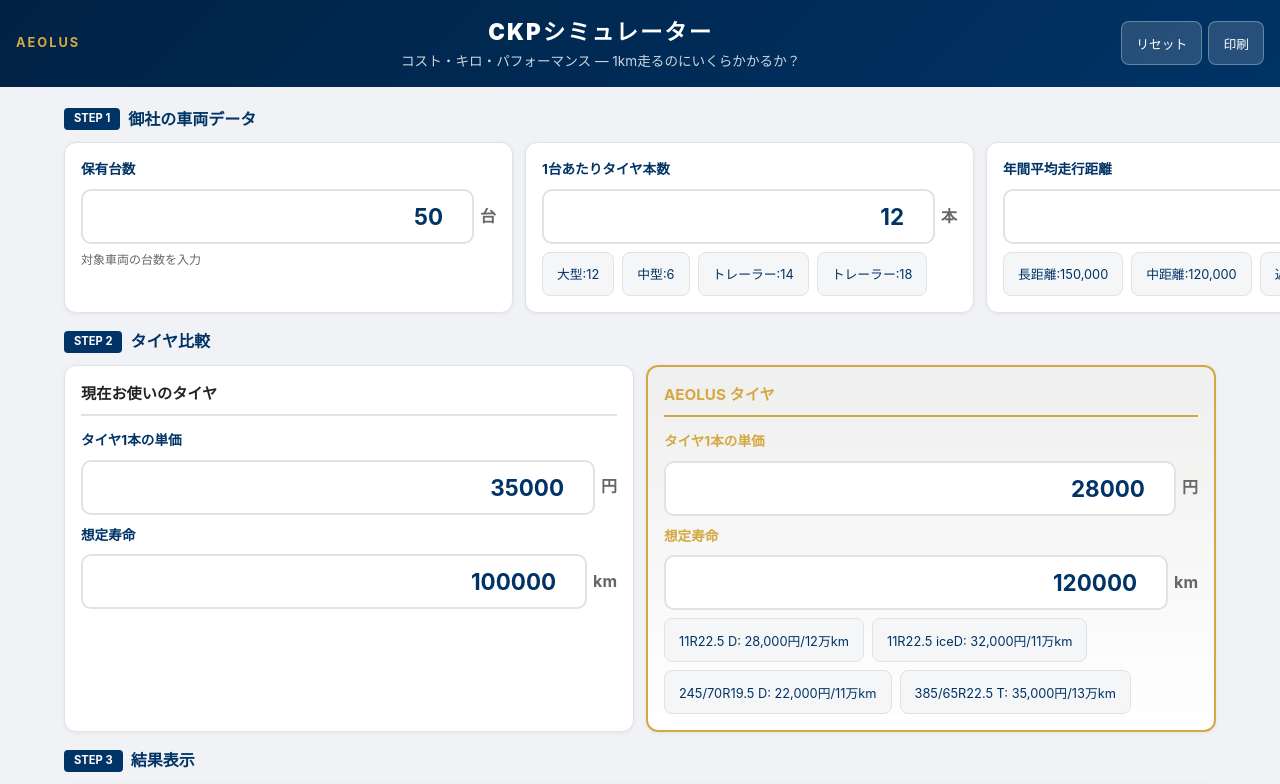
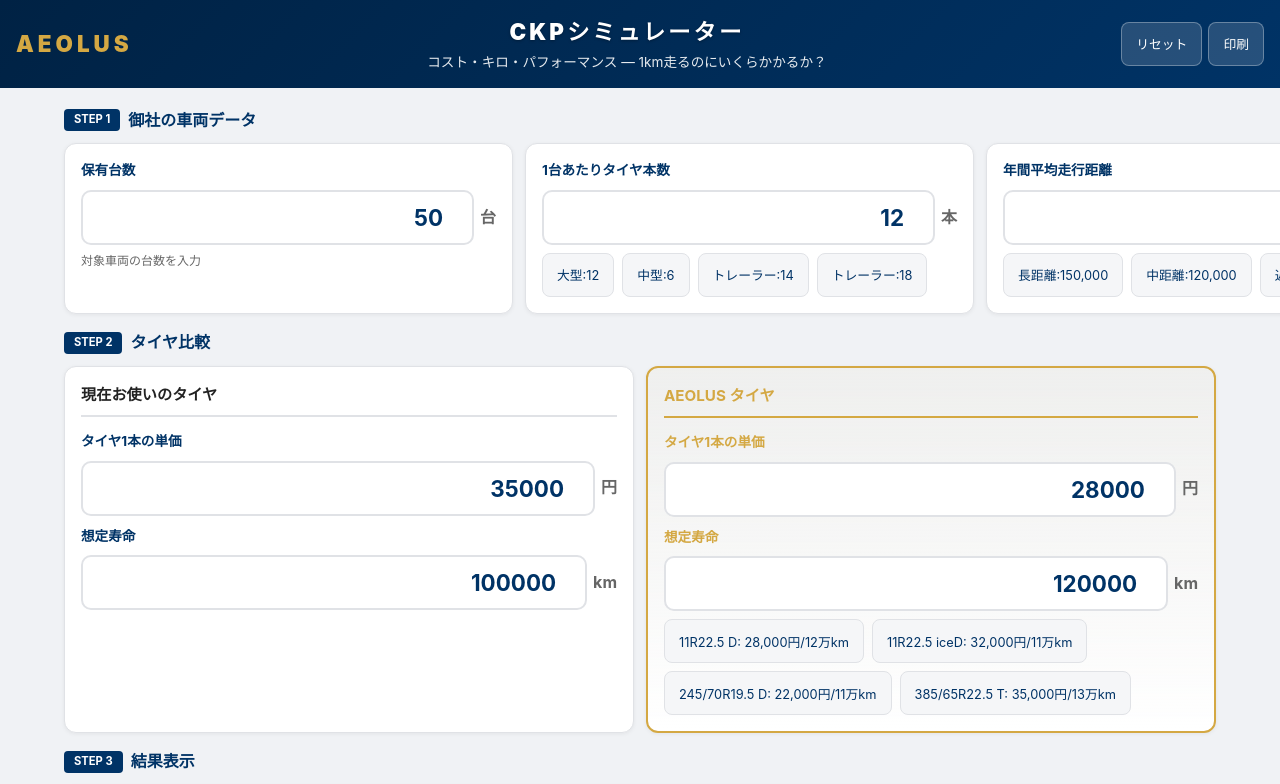
Before and after one commit to jerrybmg9728/ckp-simulator, a plain HTML site: page index.html in a window 1280 px wide. Shown: the top 784 px of the page. Drawn offline with Linux system fonts and the light colour scheme.

Commit message:
Fix: bigger AEOLUS logo + clearer CKP title

```diff
--- a/index.html
+++ b/index.html
@@ -69,10 +69,10 @@
     z-index: 100;
   }
   .header-logo {
-    font-size: 0.8rem;
-    font-weight: 700;
+    font-size: 1.4rem;
+    font-weight: 900;
     color: var(--gold);
-    letter-spacing: 2px;
+    letter-spacing: 4px;
   }
   .header-center {
     text-align: center;
@@ -80,14 +80,15 @@
     padding: 0 8px;
   }
   .header-center h1 {
-    font-size: 1.3rem;
+    font-size: 1.5rem;
     font-weight: 900;
-    letter-spacing: 2px;
-    margin-bottom: 1px;
+    letter-spacing: 3px;
+    margin-bottom: 2px;
+    text-shadow: 0 1px 3px rgba(0,0,0,0.3);
   }
   .header-center .subtitle {
-    font-size: 0.7rem;
-    opacity: 0.8;
+    font-size: 0.85rem;
+    opacity: 0.9;
     font-weight: 400;
   }
   .header-actions {
```
